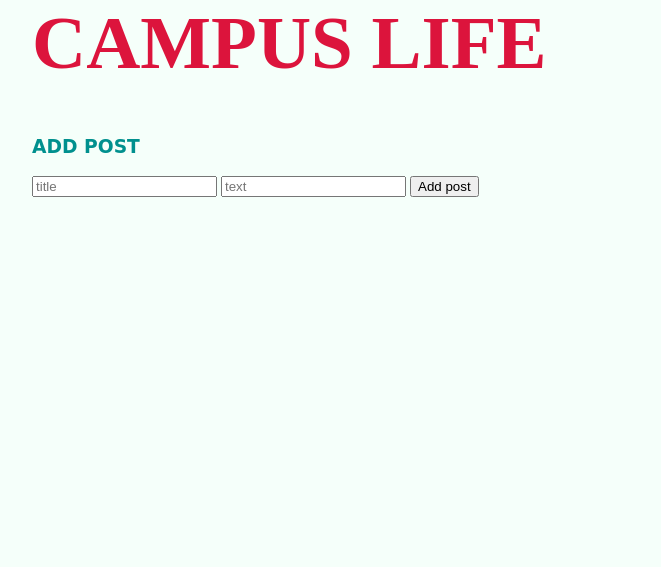
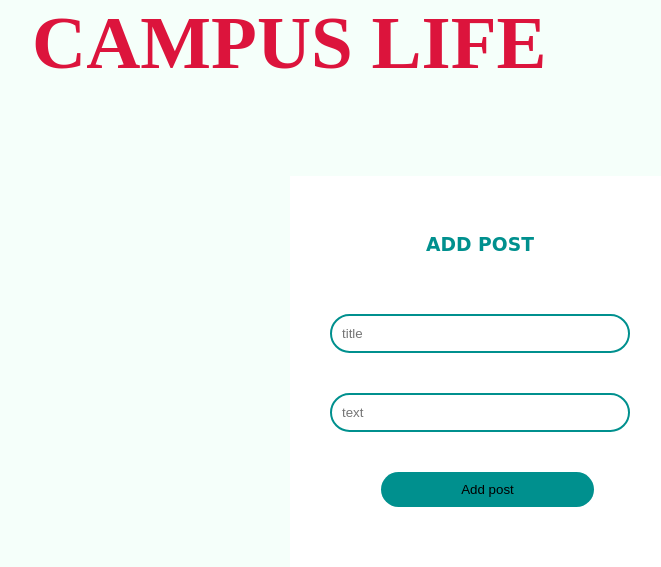
Before and after one commit to fafieshamie/my-first-blog, a Django app: template blog/templates/blog/post_new.html in a window 1280 px wide. Shown: the top 567 px of the page, without its empty margins (160-821 px from the left). Run offline with Django 3.2, Linux system fonts and the light colour scheme; the template is opened without the code that fills it, so the values that code supplies are empty.

Commit message:
Update blog.css

```diff
--- a/blog/templates/blog/static/css/blog.css
+++ b/blog/templates/blog/static/css/blog.css
@@ -53,6 +53,41 @@ color: #1d1d1d;
 
 
  }
+ .input-box{
+    border-radius: 20px;
+    width: 100%;
+    padding: 10px;
+
+    border: 2px solid #00908E;
+    outline: none;
+    margin-top: 40px;
+}
+ .login-form{
+
+    width: 300px;
+    text-align: center;
+    background: white;
+    border:#DC143C;
+    border-width: 5px;
+    padding: 40px;
+
+    margin: 10% auto;
+    padding-bottom: 5%;
+    color: rgb(163, 163, 163);
+
+}
+ .login-button, .signupbtn{
+    background: #00908E;
+    outline: none;
+    text-decoration: none;
+    color: black;
+    border: none;
+    border-radius: 20px;
+    margin-left: 15px;
+    margin-top: 40px;
+    padding : 10px 80px 10px 80px;
+ }
+
 .post h2 a,.post h2	a:visited{
 	color:	#000000;
 	}
```
